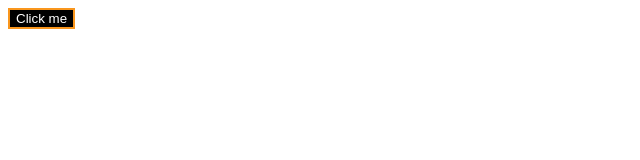
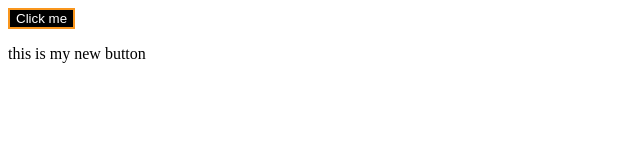
Before and after one commit to Akash-Kr-coder/volini, a plain HTML site: page index.html in a window 1280 px wide. Shown: the whole page, without its empty margins (0-640 px from the left). Drawn offline with Linux system fonts and the light colour scheme.

Commit message:
add a paragraph

```diff
--- a/index.html
+++ b/index.html
@@ -8,5 +8,6 @@
 </head>
 <body>
     <button>Click me</button>
+    <p>this is my new button</p>
 </body>
 </html>
```
